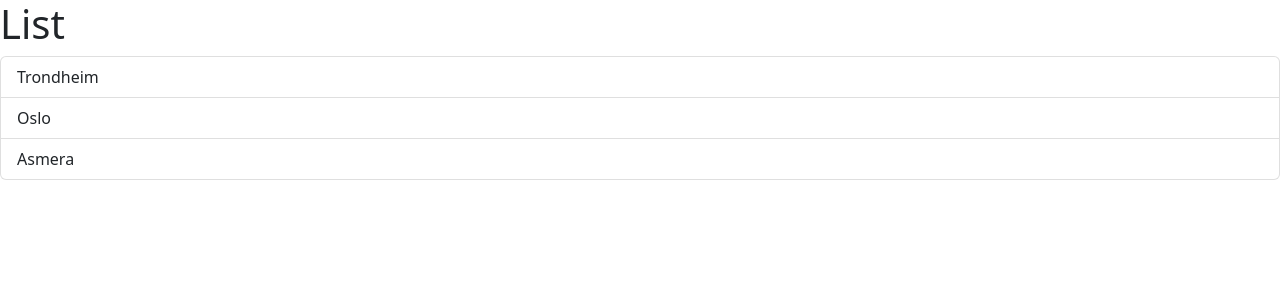
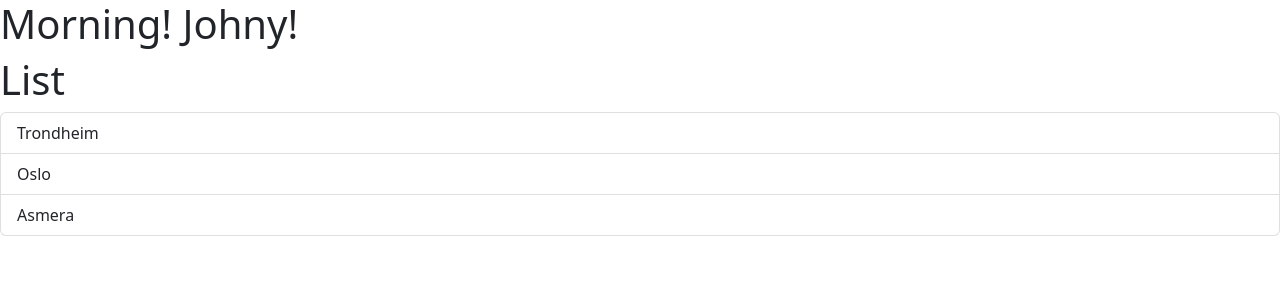
Before and after one commit to NateAra/GameFinder, a React (Vite) app in the folder game-finder/: page / in a window 1280 px wide. Shown: the top 300 px of the page. Built offline with nearby package versions, Linux system fonts and the light colour scheme.

Commit message:
Refactoring

```diff
--- a/game-finder/src/App.tsx
+++ b/game-finder/src/App.tsx
@@ -1,8 +1,10 @@
+import Message from "./Message";
 import ListGroup from "./components/ListGroup";
 
 const App = () => {
   return (
     <div>
+      <Message/>
       <ListGroup />
     </div>
   );
--- a/game-finder/src/Message.tsx
+++ b/game-finder/src/Message.tsx
@@ -1,5 +1,6 @@
 const Message = () => {
   const name = "Johny";
+
   if (name) {
     return <h1>Morning! {name}!</h1>;
   }
```
Also changed, not shown: game-finder/src/main.tsx (line endings or trailing spaces).
